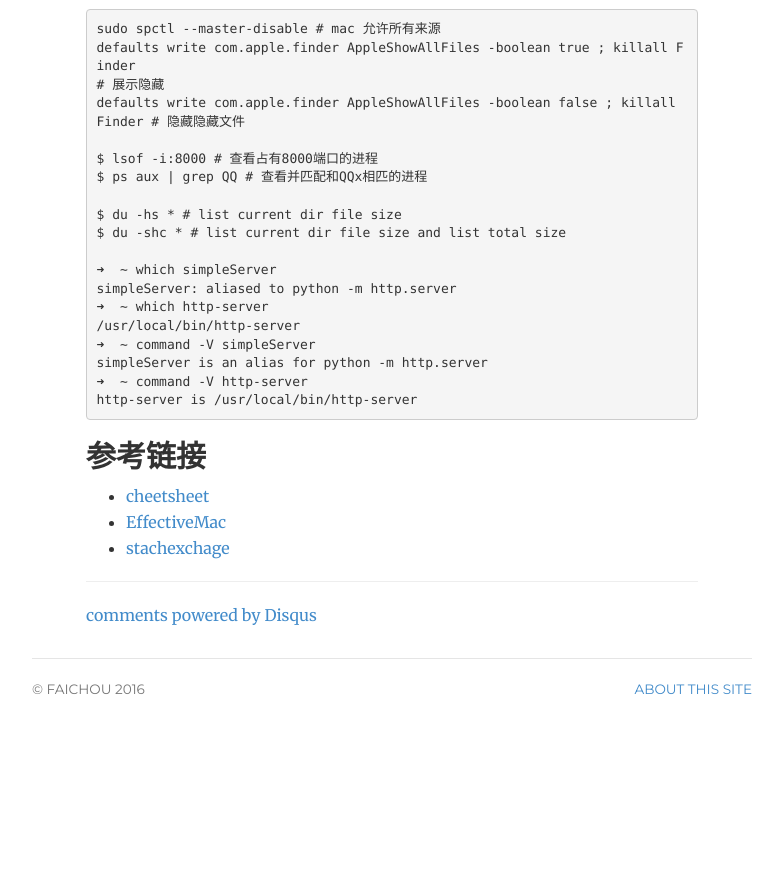
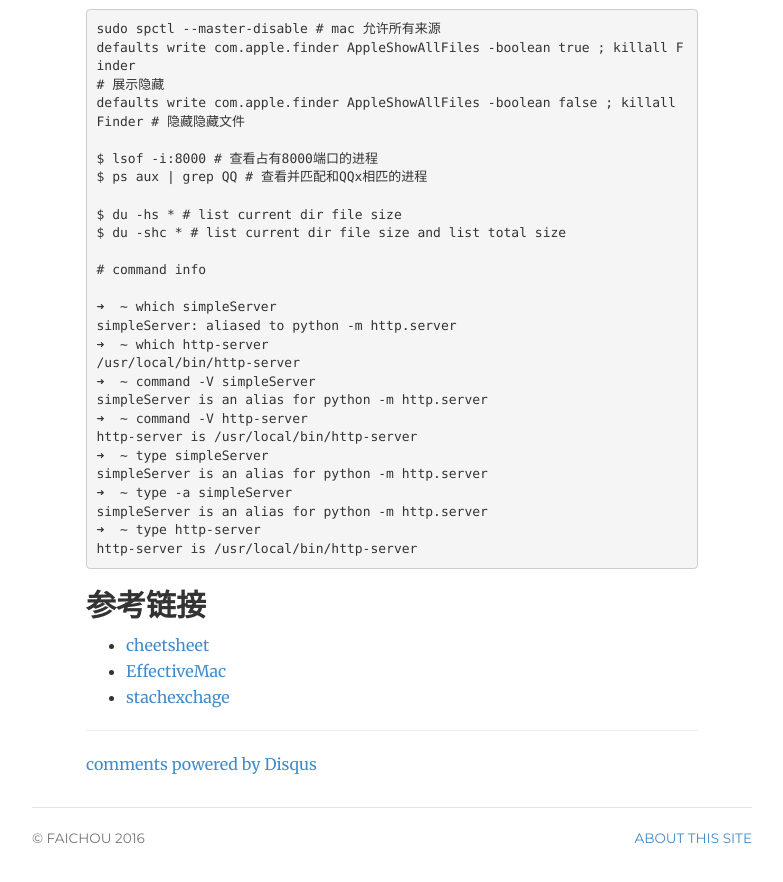
Before and after one commit to FaiChou/faichou.github.io, a Jekyll site: the page built from _posts/2018-06-22-shell.md, in a window 1280 px wide and 900 px high, scrolled down 3585 px. Shown: the top 882 px of the window, without its empty margins (248-1031 px from the left). Built offline with Jekyll 4.4.1, drawn with Linux system fonts in a browser that asks for light colours; comment, search, counter and statistics services are not loaded; before the commit the page ends 4336 px from its top, so only the background shows below that.

Commit message:
update shell

````diff
--- a/_posts/2018-06-22-shell.md
+++ b/_posts/2018-06-22-shell.md
@@ -209,6 +209,8 @@ $ ps aux | grep QQ # 查看并匹配和QQx相匹的进程
 $ du -hs * # list current dir file size
 $ du -shc * # list current dir file size and list total size
 
+# command info
+
 ➜  ~ which simpleServer
 simpleServer: aliased to python -m http.server
 ➜  ~ which http-server
@@ -217,6 +219,12 @@ simpleServer: aliased to python -m http.server
 simpleServer is an alias for python -m http.server
 ➜  ~ command -V http-server
 http-server is /usr/local/bin/http-server
+➜  ~ type simpleServer
+simpleServer is an alias for python -m http.server
+➜  ~ type -a simpleServer
+simpleServer is an alias for python -m http.server
+➜  ~ type http-server
+http-server is /usr/local/bin/http-server
 ```
 
 ## 参考链接
````
